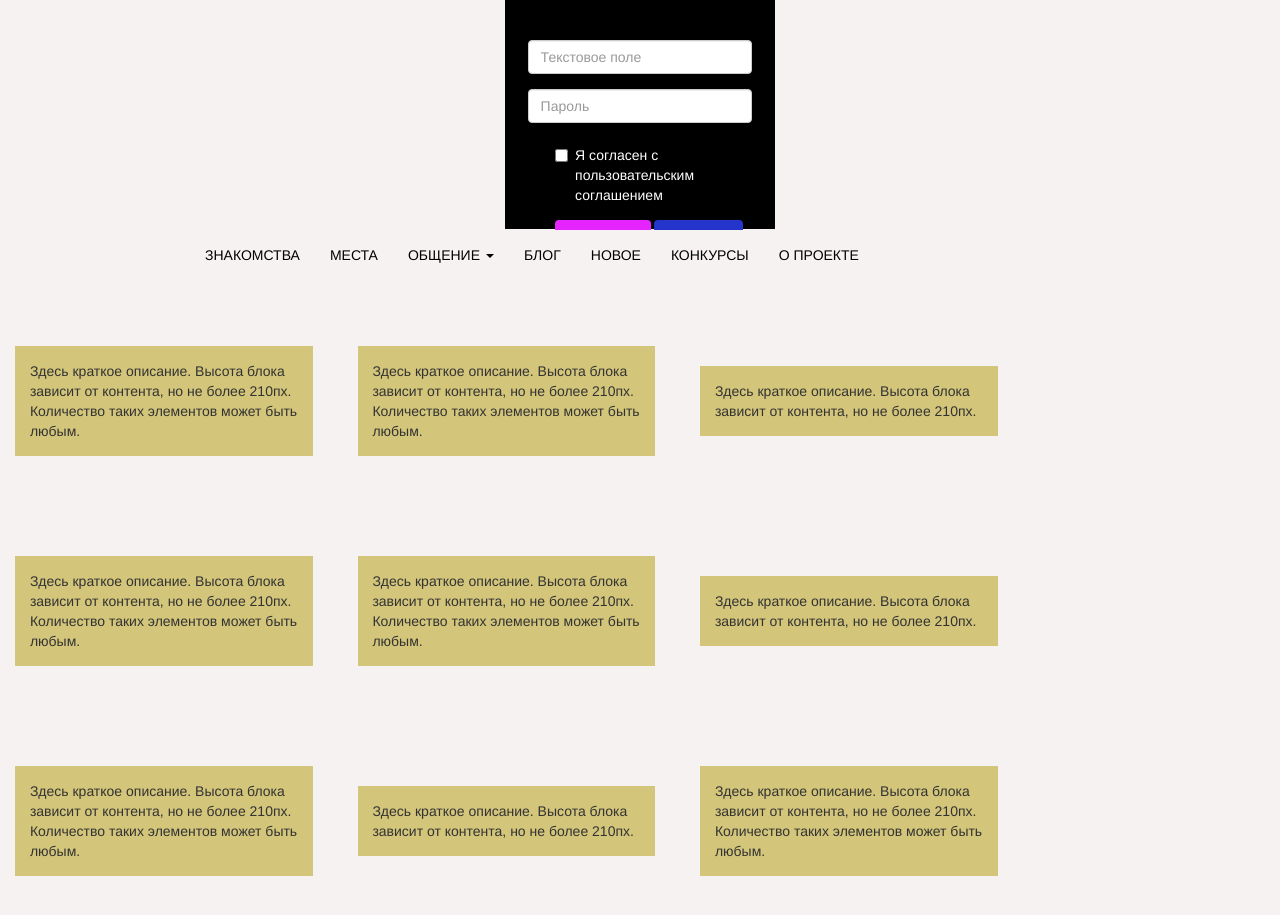
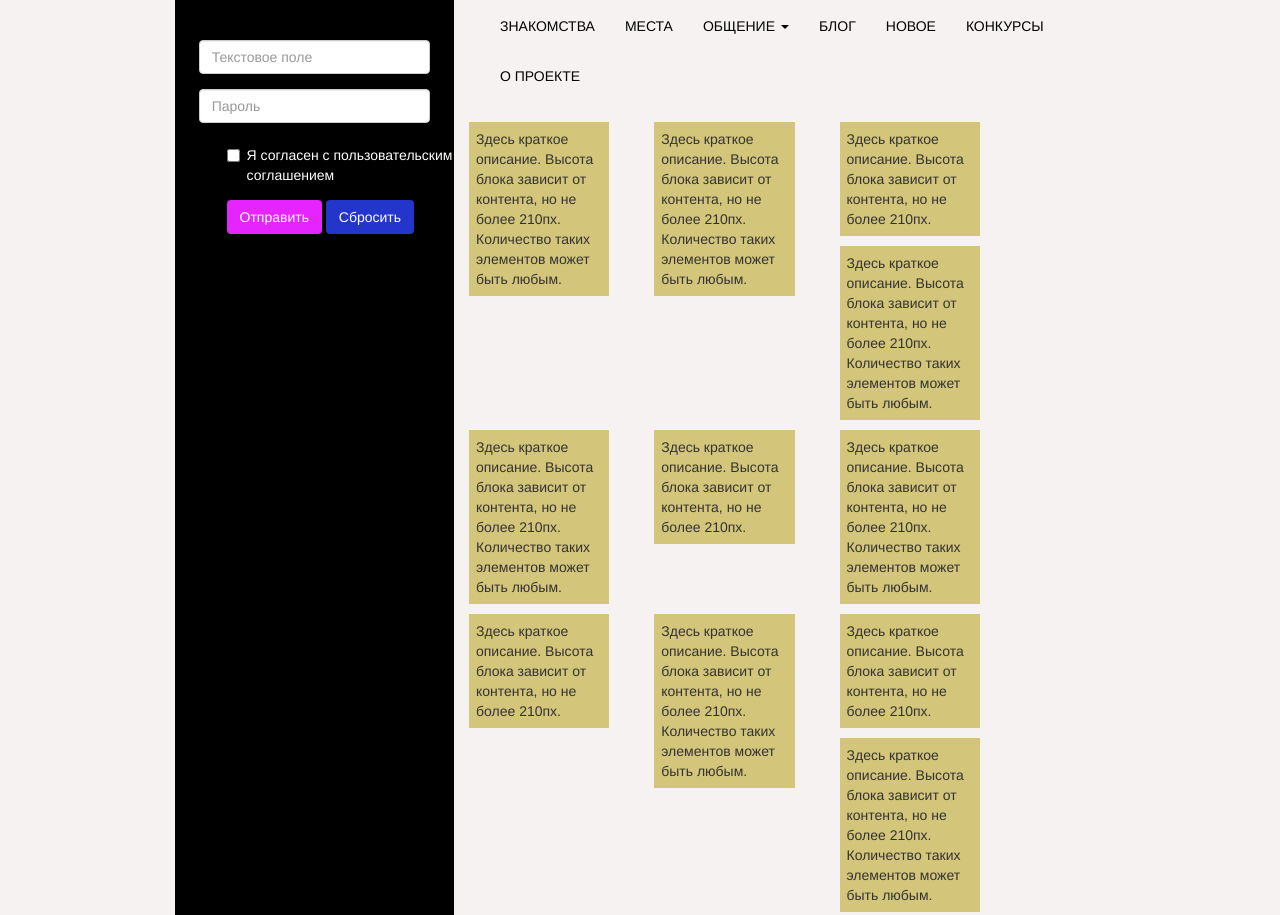
Before and after one commit to Aleks339/ttsoft, a website: page index.html in a window 1280 px wide. Shown: the top 915 px of the page. Drawn offline with Linux system fonts and the light colour scheme.

Commit message:
continuing of the formatting

```diff
--- a/index.html
+++ b/index.html
@@ -39,11 +39,10 @@
                   </div>
                 </form>
             </div>
-        </div>
 
             <div class = "main">
               <nav class="navbar">
-               <div class="container">
+               <div class="container-fluid">
                  <!-- Brand and toggle get grouped for better mobile display -->
                  <div class="navbar-header">
                    <button type="button" class="navbar-toggle collapsed" data-toggle="collapse" data-target="#bs-example-navbar-collapse-1" aria-expanded="false">
@@ -163,6 +162,6 @@
                     </div>
                 </div>
             </div>
-
+        </div>
     </body>
 </html>
--- a/less/styles.less
+++ b/less/styles.less
@@ -48,7 +48,7 @@ html, body{
 }
 .sidebar {
     height:100%;
-    width: 29%;
+    width: 30%;
     background: @sideBarBgColor;
     display: table-cell;
     form {
@@ -78,9 +78,10 @@ html, body{
     display: table-cell;
     .col-sm-3 {
         margin-left:15px;
-        height: 210px;
+        max-height: 210px;
         min-height: 100%;
         align-content: center;
+        overflow: hidden;
         .text_block {
             float:left;
             padding:5%;
@@ -98,3 +99,8 @@ html, body{
          display: none;
     }
 }
+@media screen and  (min-width: 992px) {
+    .main{
+        width: 960px;
+    }
+}
```
Also changed, not shown: css/styles.css.
